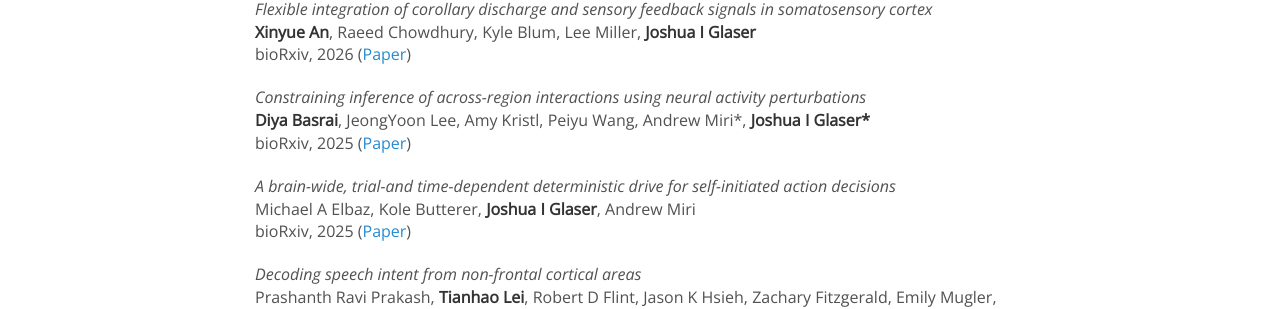
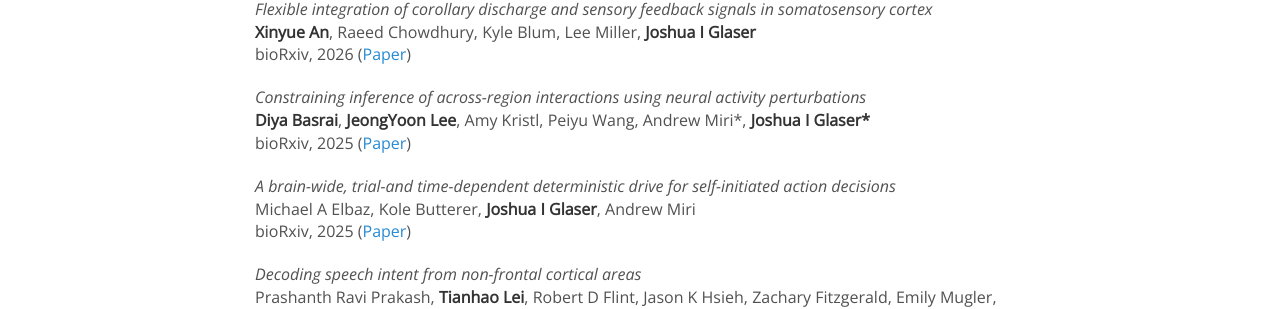
Before and after one commit to glaserlab/glaserlab.github.io, a Jekyll site: the page built from publications.md, in a window 1280 px wide and 900 px high. Shown: the part 346-655 px from the top of the window. Built offline with Jekyll 4.4.1, drawn with Linux system fonts in a browser that asks for light colours; nearby versions of some CDN libraries; comment, search, counter and statistics services are not loaded.

Commit message:
Update pubs

```diff
--- a/publications.md
+++ b/publications.md
@@ -19,7 +19,7 @@ _Flexible integration of corollary discharge and sensory feedback signals in som
 bioRxiv, 2026 ([Paper](https://www.biorxiv.org/content/10.64898/2026.04.02.716126v1))
 
 _Constraining inference of across-region interactions using neural activity perturbations_<br>
-**Diya Basrai**, JeongYoon Lee, Amy Kristl, Peiyu Wang, Andrew Miri\*, **Joshua I Glaser\*** <br>
+**Diya Basrai**, **JeongYoon Lee**, Amy Kristl, Peiyu Wang, Andrew Miri\*, **Joshua I Glaser\*** <br>
 bioRxiv, 2025 ([Paper](https://www.biorxiv.org/content/10.1101/2025.11.20.689584v1.abstract))
 
 _A brain-wide, trial-and time-dependent deterministic drive for self-initiated action decisions_<br>
```
